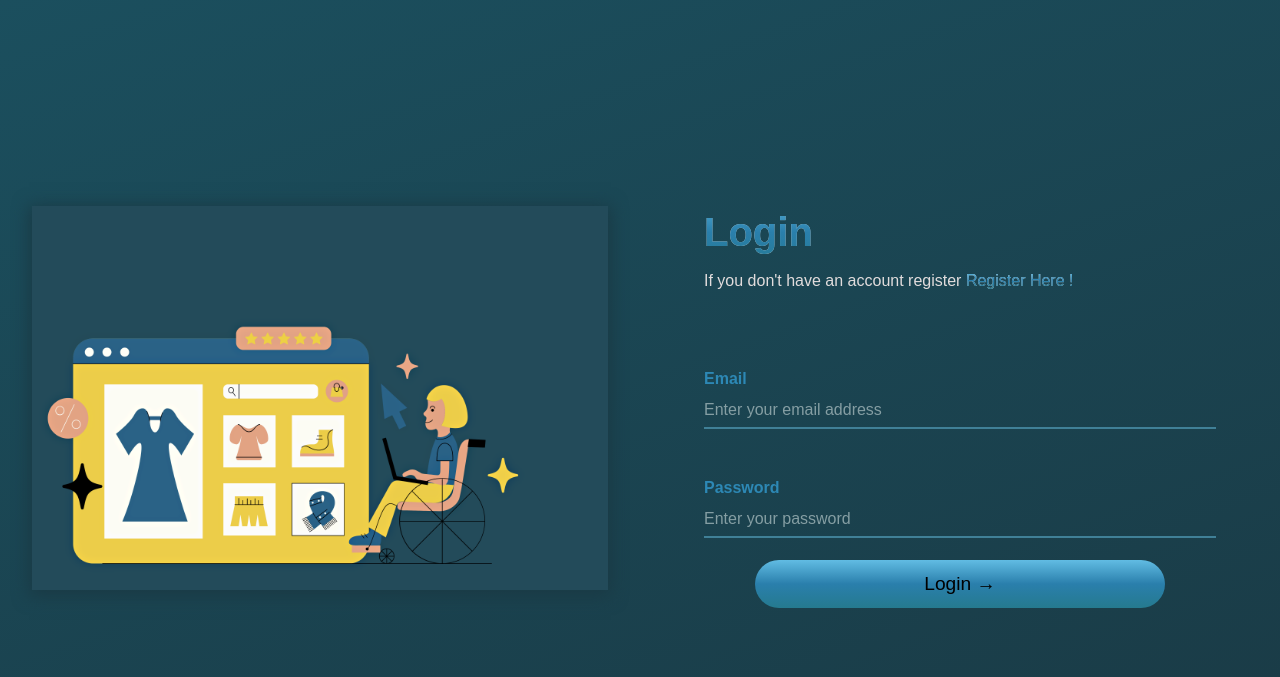
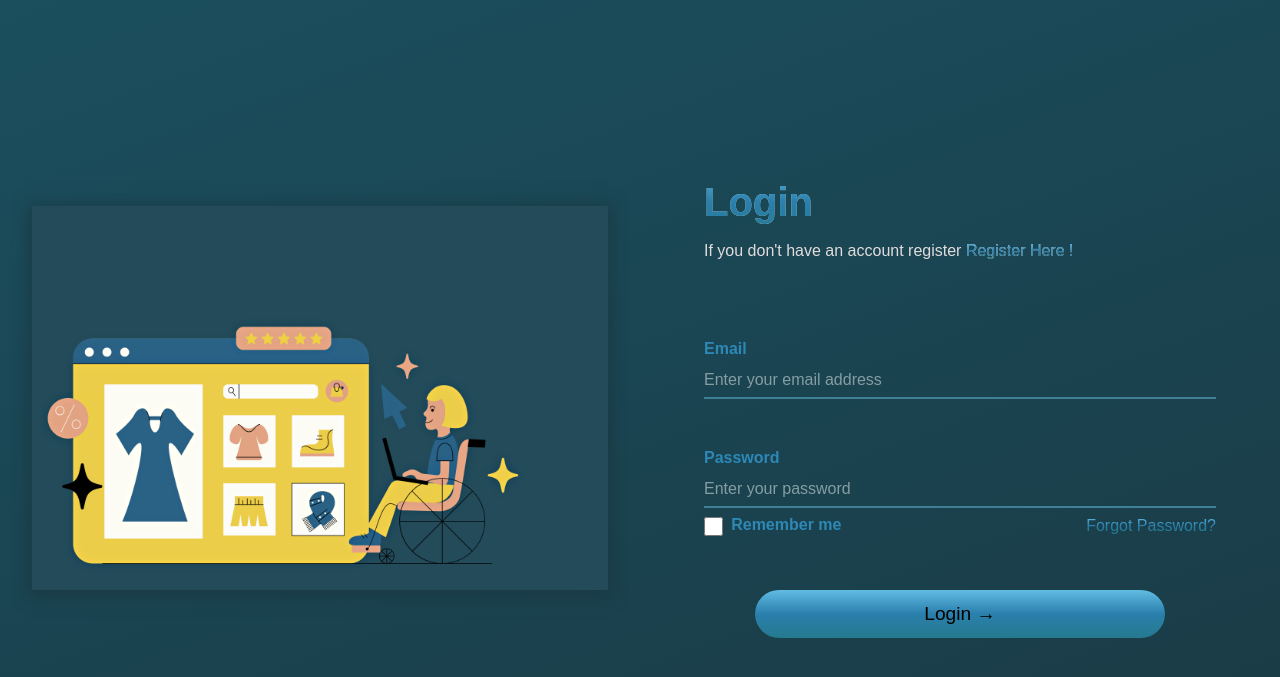
Before and after one commit to rahulrameshm0/Shopify, a Django app: page /signin/ in a window 1280 px wide. Shown: the top 677 px of the page. Run offline with Django 4.2, Linux system fonts and the light colour scheme.

Commit message:
checkbox and passwrod reset has been setted up

```diff
--- a/static/css/account-styling/signin.css
+++ b/static/css/account-styling/signin.css
@@ -114,11 +114,42 @@ body {
     border-bottom-color: #5fbbe1;
 }
 
+.remember-wrap {
+    display: flex;
+    align-items: center;
+    justify-content: space-between;
+    margin-top: 0.5rem;
+}
+
+.remember-wrap label{
+    display: inline !important;
+}
+
+.remember-wrap input {
+    margin-right: 0.5rem;
+    display: inline !important;
+    height: 1.2rem;
+    width: 1.2rem;
+    border: none !important;
+    outline: none;
+    cursor: pointer;
+    font-size: 2.4rem;
+    vertical-align: middle;
+}
+
+.forget-password a{
+    text-decoration: none;
+    background: linear-gradient(#61bce3, #2a7fac, #257a8f);
+    -webkit-background-clip: text;
+    -webkit-text-fill-color: transparent;
+    background-clip: text;
+}
+
 .login-btn {
     display: block;
     margin: 0 auto;
     cursor: pointer;
-    margin-top: 1.4rem;
+    margin-top: 3.4rem;
     border: none;
     background: linear-gradient(#61bce3, #2a7fac, #257a8f);
     padding: 0.8rem 1rem;
@@ -132,4 +163,5 @@ body {
     background: linear-gradient(#459bbd, #17678a, #083d4c);
     color: #76c3da;
     transform: scale(1.1);
+    box-shadow: 0 0.2rem 1rem 0.2rem #182a2e;
 }
--- a/templates/account-section/signin.html
+++ b/templates/account-section/signin.html
@@ -4,6 +4,8 @@
 <html lang="en">
 <head>
     <meta charset="UTF-8">
+    <meta name="viewport" content="width=device-width, initial-scale=1.0">
+
     <title>Signin</title>
 
     <link rel="stylesheet" href="{% static 'css/account-styling/signin.css' %}">
@@ -37,6 +39,15 @@
                     <div>
                         <label for="password">Password</label>
                         <input type="password" name="password" id="password" placeholder="Enter your password">
+                    <div class="remember-wrap">
+                        <div>
+                            <input type="checkbox" id="remember"><label for="remember">Remember me</label>
+                        </div>
+                        <div class="forget-password">
+                            <a href="#">Forgot Password?</a>
+                        </div>
+                    </div>
+
                     </div>
                 </form>
                 <button class="login-btn" type="submit">Login &rarr;</button>
```
